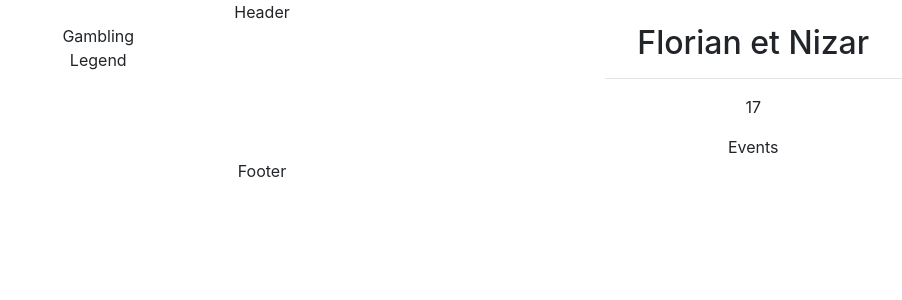
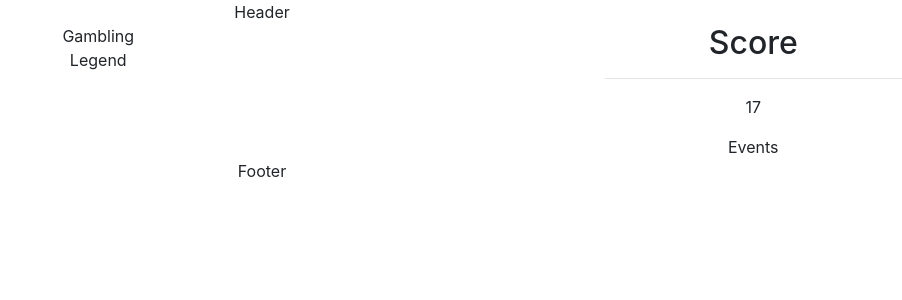
Before and after one commit to wcs-hackathon-bondimanchoeuf/bandimanchoeuf, a React (Create React App) app: page /Game in a window 1280 px wide. Shown: the top 300 px of the page, without its empty margins (378-1280 px from the left). Built offline with nearby package versions, Linux system fonts and the light colour scheme.

Commit message:
modified score text in Score component

```diff
--- a/src/components/Score.jsx
+++ b/src/components/Score.jsx
@@ -3,7 +3,7 @@ import React from "react";
 const Score = () => {
   return (
     <div>
-      <h2>Florian et Nizar</h2>
+      <h2>Score</h2>
       <hr />
       <p>17</p>
     </div>
```
